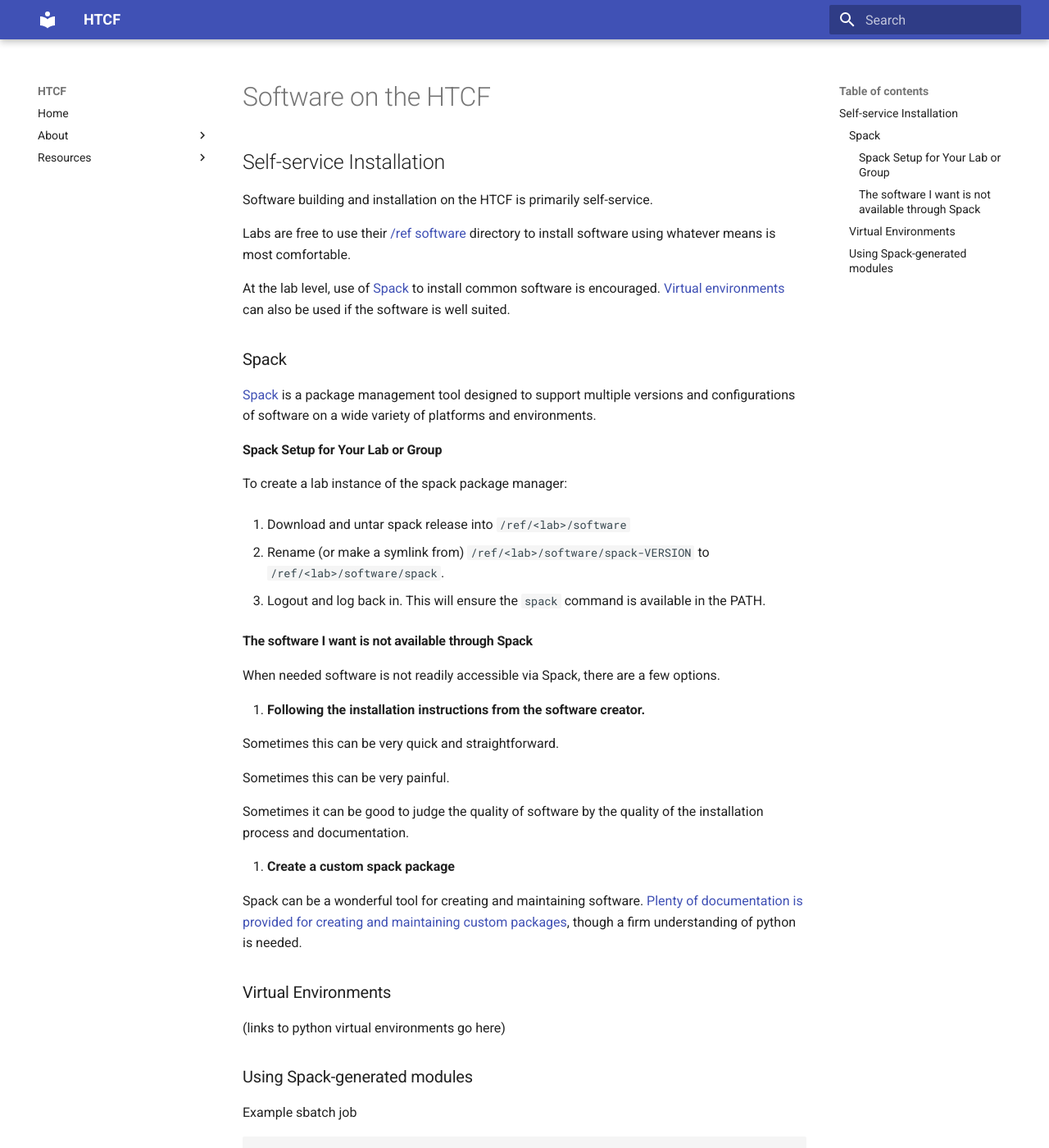
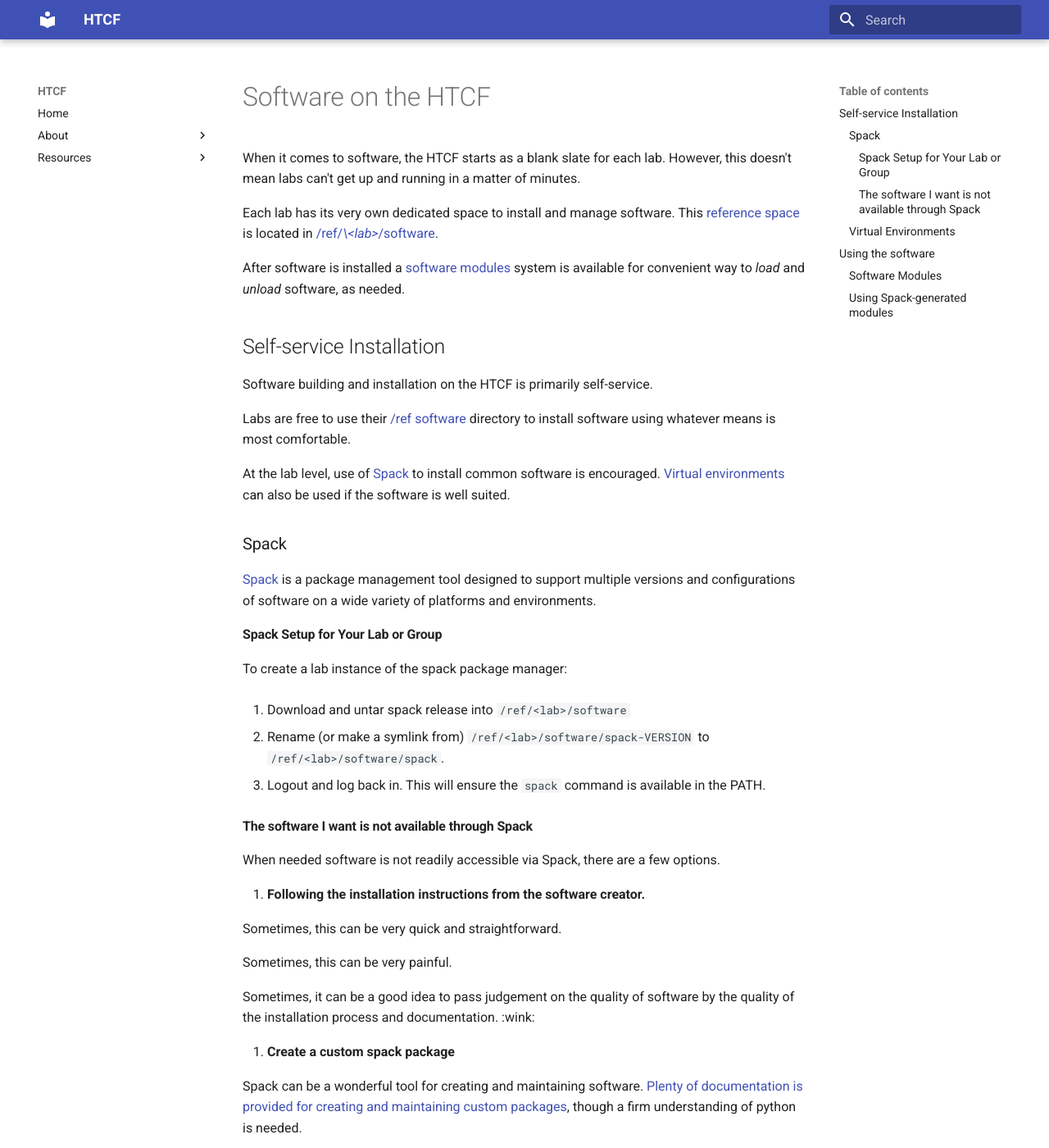
Before and after one commit to htcf/docs, an MkDocs documentation site: the page built from docs/software_new.md, in a window 1280 px wide and 1400 px high. Shown: the whole window at 82% size. Built offline with MkDocs 1.6.1 and Material for MkDocs 9.7.7, drawn with Linux system fonts in a browser that asks for light colours; some of the changed text lies outside the part shown.

Commit message:
Update software_new.md

```diff
--- a/docs/software_new.md
+++ b/docs/software_new.md
@@ -1,4 +1,10 @@
 # Software on the HTCF
+
+When it comes to software, the HTCF starts as a blank slate for each lab.  However, this doesn't mean labs can't get up and running in a matter of minutes.
+
+Each lab has its very own dedicated space to install and manage software.  This [reference space](storage/ref.md) is located in [/ref/*\<lab\>*/software](storage/ref.md#software).
+
+After software is installed a [software modules](#software-modules) system is available for convenient way to *load* and *unload* software, as needed.
 
 ## Self-service Installation
 
@@ -28,11 +34,11 @@
 
 1. **Following the installation instructions from the software creator.**
 
-   Sometimes this can be very quick and straightforward.
+   Sometimes, this can be very quick and straightforward.
 
-   Sometimes this can be very painful.
+   Sometimes, this can be very painful.
 
-   Sometimes it can be good to judge the quality of software by the quality of the installation process and documentation.
+   Sometimes, it can be a good idea to pass judgement on the quality of software by the quality of the installation process and documentation. :wink:
 
 2. **Create a custom spack package**
 
@@ -44,6 +50,10 @@
 (links to python virtual environments go here)
 
 
+## Using the software
+
+### Software Modules
+
 ### Using Spack-generated modules
 
 Example sbatch job
```
